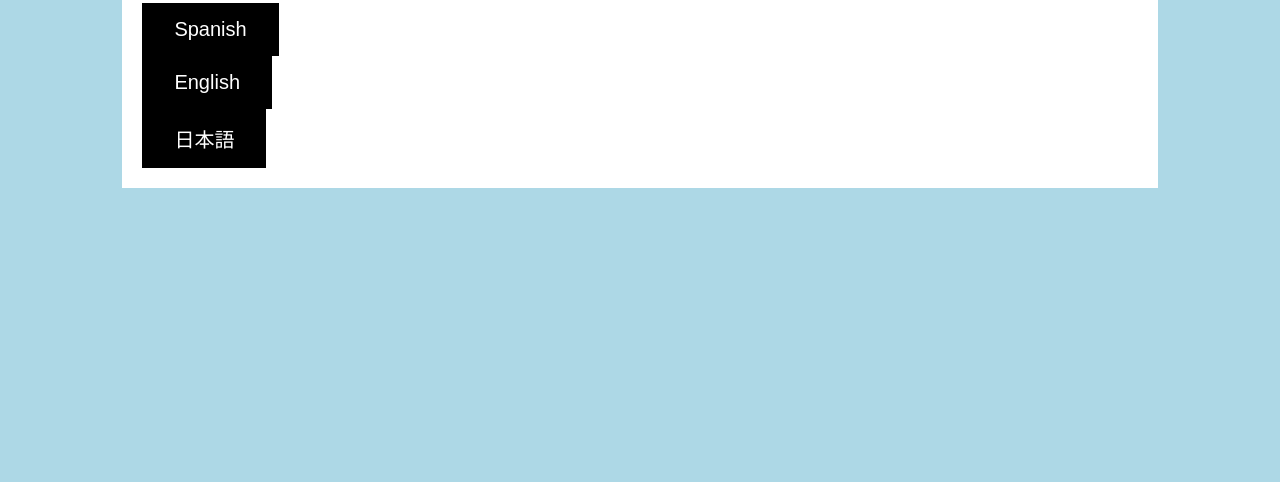
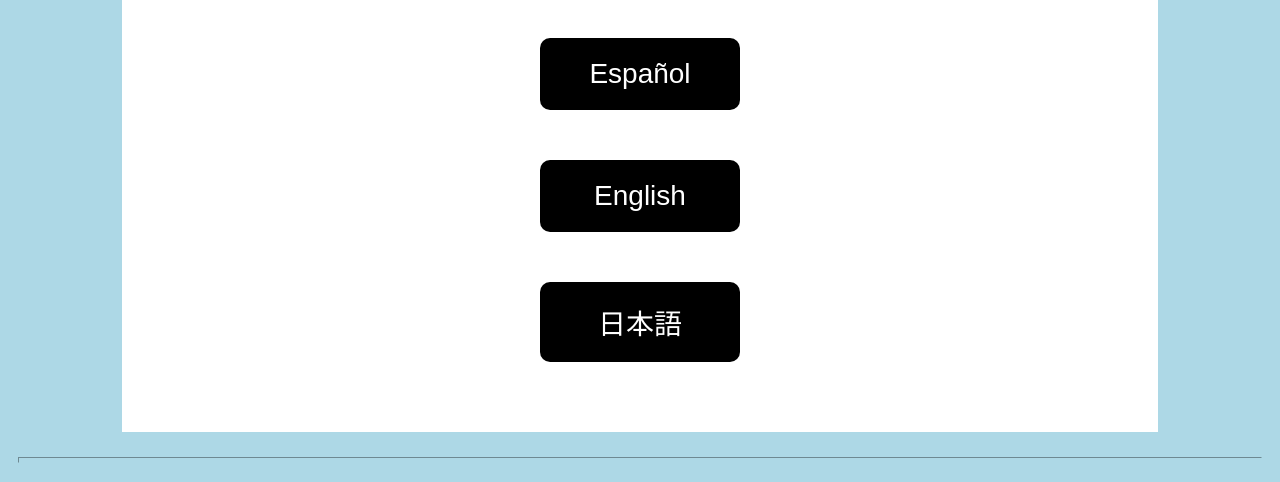
Before and after one commit to Silverbone6/ginzu.github.io, a plain HTML site: page index.html in a window 1280 px wide. Shown: the part 108-590 px from the top of the page. Drawn offline with Linux system fonts and the light colour scheme.

Commit message:
new update

```diff
--- a/index.html
+++ b/index.html
@@ -10,8 +10,16 @@
     <div class="menu">
       <main>
         <h1>銀図 Silver Charts</h1>
-        <button onclick="document.location='menu_es.html'">Spanish</button>
-        <button onclick="document.location='menu_en.html'">English</button>
-        <button onclick="document.location='menu_jp.html'">日本語</button>
+        <button onclick="document.location='menu_es.html'" class="button" style="vertical-align:middle"><span>Español</span></button>
+        <button onclick="document.location='menu_en.html'" class="button" style="vertical-align:middle"><span>English</span></button>
+        <button onclick="document.location='menu_jp.html'" class="button" style="vertical-align:middle"><span>日本語</span></button>
+    </div>
+    <hr class="bottom-line">
+      <footer>
+        <p>
+          <a href="https://www.freecodecamp.org" target="_blank">Visit our website</a>
+        </p>
+        <p class="address">123 Free Code Camp Drive</p>
+      </footer>
   </body>
 </html>
--- a/styles.css
+++ b/styles.css
@@ -2,6 +2,10 @@ body {
   background-color: lightblue;
   font-family: sans-serif;
   padding: 10px;
+}
+
+p {
+  font-size: 25px;
 }
 
 h1 {
@@ -28,7 +32,7 @@ h1, h2, p {
   margin-left: auto;
   margin-right: auto;
   padding: 20px;
-  max-width: 1000px;
+  text-align: center;
 }
 
 .container {
@@ -63,16 +67,62 @@ h1, h2 {
   font-family: Helvetica, serif;
 }
 
-button {
-  align-items: center;
-  background-color: Black;
+.button {
+  display: block;
+  border-radius: 4px;
+  background-color: black;
   border: none;
-  color: white;
-  padding: 15px 32px;
+  color: #FFFFFF;
   text-align: center;
-  text-decoration: none;
-  display:list-item;
-  font-size: 20px;
+  font-size: 28px;
+  padding: 20px;
+  width: 200px;
+  transition: all 0.5s;
+  cursor: pointer;
+  margin: auto;
+  margin-top: 50px;
+  margin-bottom: 50px;
+  border-radius: 10px;
+}
+
+.buttonreturn {
+  display: block;
+  border-radius: 4px;
+  background-color: black;
+  border: none;
+  color: #FFFFFF;
+  text-align: center;
+  font-size: 10;
+  padding: 5px;
+  width: auto;
+  margin: auto;
+  margin-top: 5px;
+  margin-bottom: 5px;
+}
+
+.button span {
+  cursor: pointer;
+  display: inline-block;
+  position: relative;
+  transition: 0.5s;
+}
+
+.button span:after {
+  content: '\00bb';
+  position: absolute;
+  opacity: 0;
+  top: 0;
+  right: -20px;
+  transition: 0.5s;
+}
+
+.button:hover span {
+  padding-right: 25px;
+}
+
+.button:hover span:after {
+  opacity: 1;
+  right: 0;
 }
 
 /* FOOTER */
@@ -94,9 +144,9 @@ a:visited {
 }
 
 a:hover {
-  color: brown;
+  color: blue;
 }
 
 a:active {
-  color: brown;
+  color: blue;
 }
```
Also changed, not shown: menu_en.html (+15 -4 lines), IPBBA.png (renamed from Argentina IPBelgrano desde BS AS.png), IPEBA.png (renamed from Argentina IPE desde BS AS.png), Metro_Tren_Cordoba.png (renamed from trenes metropolitanos córdoba.png).
